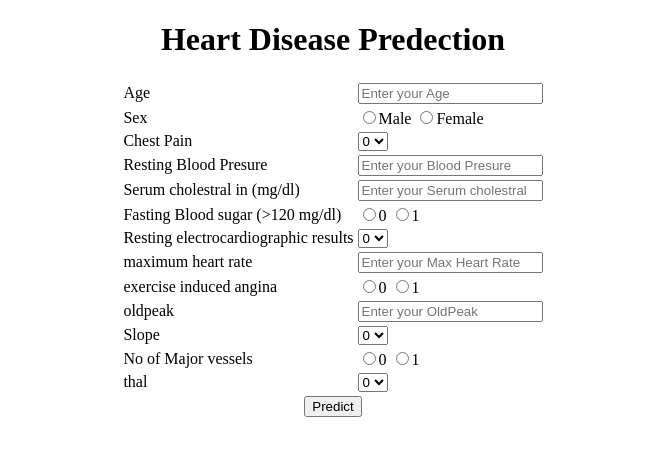
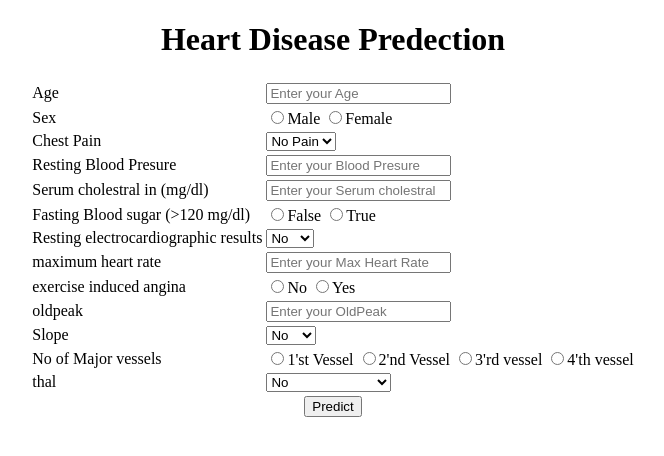
Before and after one commit to SivaRamiReddyModugula/heart_disease_predection, a Flask app: page / in a window 1280 px wide. Shown: the top 456 px of the page, without its empty margins (307-971 px from the left). Run offline with Flask 2, Linux system fonts and the light colour scheme.

Commit message:
model deploment

```diff
--- a/templates/index.html
+++ b/templates/index.html
@@ -42,10 +42,10 @@
             <td>Chest Pain</td>
             <td>
               <select name="cp" id="" required="required">
-                <option value="0">0</option>
-                <option value="1">1</option>
-                <option value="2">2</option>
-                <option value="3">3</option>
+                <option value="0">No Pain</option>
+                <option value="1">Low</option>
+                <option value="2">Medium</option>
+                <option value="3">heavy</option>
               </select>
             </td>
           </tr>
@@ -84,23 +84,23 @@
                 id=""
                 value="0"
                 required="required"
-              />0
+              />False
               <input
                 type="radio"
                 name="fbs"
                 value="1"
                 id=""
                 required="required"
-              />1
+              />True
             </td>
           </tr>
           <tr>
             <td>Resting electrocardiographic results</td>
             <td>
               <select required="required" name="restecg" id="">
-                <option value="0">0</option>
-                <option value="1">1</option>
-                <option value="2">2</option>
+                <option value="0">No</option>
+                <option value="1">low</option>
+                <option value="2">high</option>
               </select>
             </td>
           </tr>
@@ -125,14 +125,14 @@
                 required="required"
                 name="exang"
                 id=""
-              />0
+              />No
               <input
                 type="radio"
                 name="exang"
                 value="1"
                 id=""
                 required="required"
-              />1
+              />Yes
             </td>
           </tr>
 
@@ -152,9 +152,9 @@
             <td>Slope</td>
             <td>
               <select required="required" name="slope" id="">
-                <option value="0">0</option>
-                <option value="1">1</option>
-                <option value="1">2</option>
+                <option value="0">No</option>
+                <option value="1">Low</option>
+                <option value="1">High</option>
               </select>
             </td>
           </tr>
@@ -167,24 +167,38 @@
                 name="ca"
                 value="0"
                 id=""
-              />0
+              />1'st Vessel
               <input
                 type="radio"
                 required="required"
                 name="ca"
                 value="1"
                 id=""
-              />1
+              />2'nd Vessel
+              <input
+                type="radio"
+                name="ca"
+                required="required"
+                value="2"
+                id=""
+              />3'rd vessel
+              <input
+                type="radio"
+                name="ca"
+                required="required"
+                value="3"
+                id=""
+              />4'th vessel
             </td>
           </tr>
           <tr>
             <td>thal</td>
             <td>
               <select required="required" name="thal" id="">
-                <option value="0">0</option>
-                <option value="1">1</option>
-                <option value="2">2</option>
-                <option value="3">3</option>
+                <option value="0">No</option>
+                <option value="1">normal</option>
+                <option value="2">fixed defect</option>
+                <option value="3">reversable defect</option>
               </select>
             </td>
           </tr>
```
